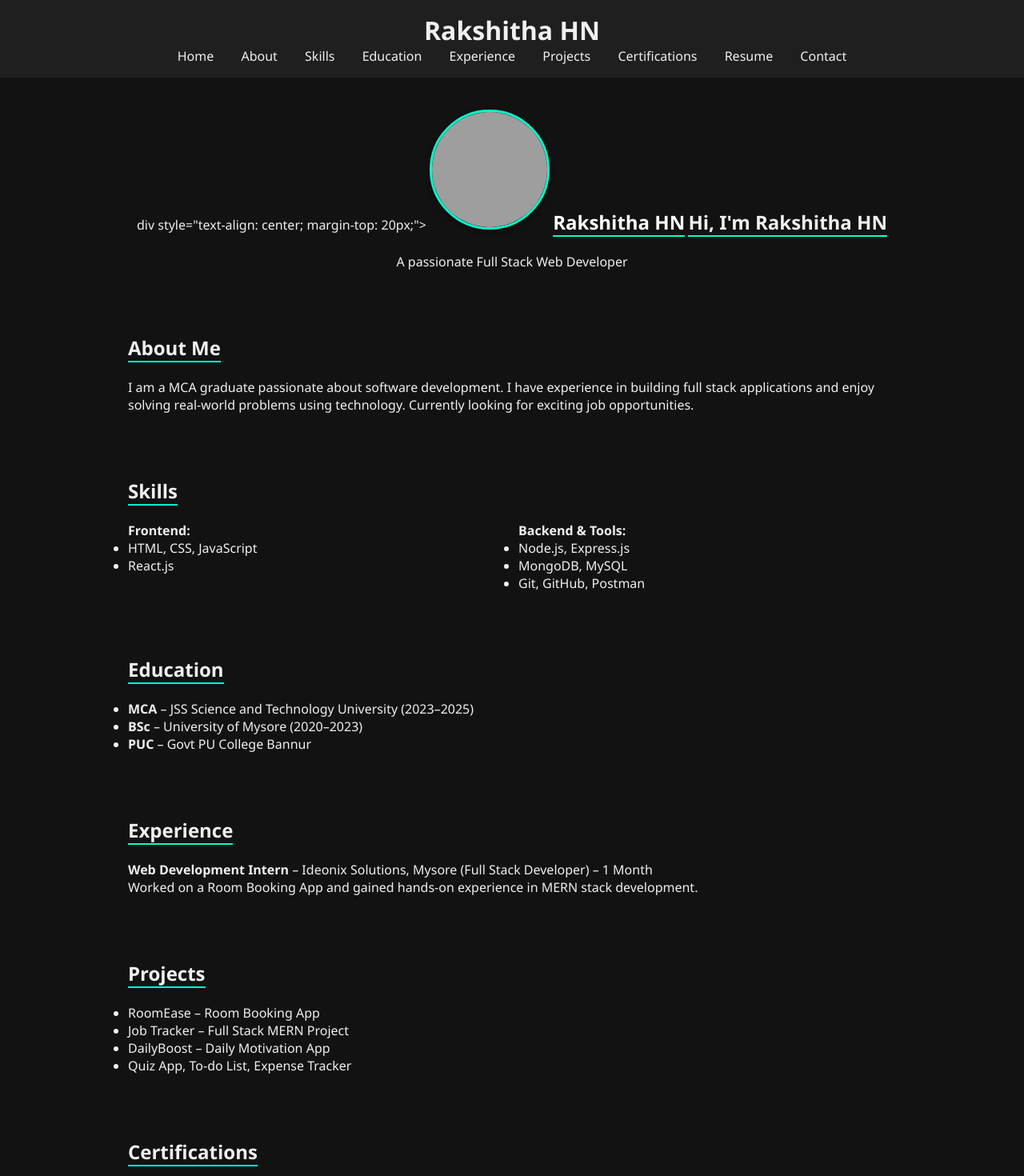
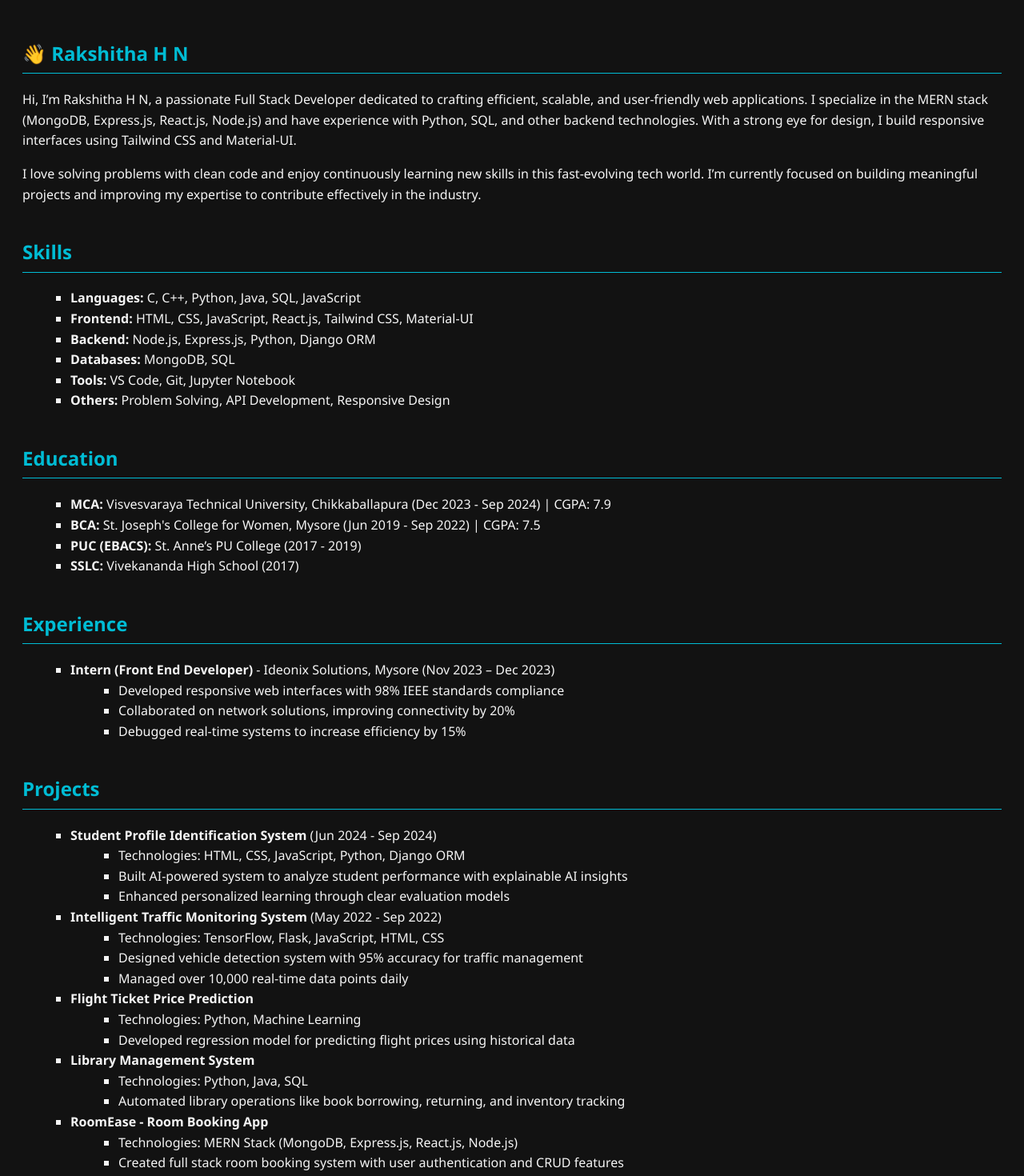
Before and after one commit to rakshu112003/My-personal-website-, a plain HTML site: page index.html in a window 1280 px wide. Shown: the top 1470 px of the page at 80% size. Drawn offline with Linux system fonts and the light colour scheme; grey boxes are pictures that could not be loaded.

Commit message:
Update index.html

```diff
--- a/index.html
+++ b/index.html
@@ -1,160 +1,126 @@
-<!DOCTYPE html><html lang="en">
+<!DOCTYPE html>
+<html lang="en">
 <head>
   <meta charset="UTF-8" />
-  <meta name="viewport" content="width=device-width, initial-scale=1.0" />
-  <title>Rakshitha HN | Portfolio</title>
+  <meta name="viewport" content="width=device-width, initial-scale=1.0"/>
+  <title>Rakshitha H N - Portfolio</title>
   <style>
-    * {
-      margin: 0;
-      padding: 0;
-      box-sizing: border-box;
-      font-family: 'Segoe UI', Tahoma, Geneva, Verdana, sans-serif;
-      scroll-behavior: smooth;
-    }
     body {
       background-color: #121212;
-      color: #f0f0f0;
+      color: #f5f5f5;
+      font-family: 'Segoe UI', Tahoma, Geneva, Verdana, sans-serif;
+      line-height: 1.6;
+      padding: 20px;
     }
-    header {
-      background-color: #1f1f1f;
-      padding: 1rem;
-      text-align: center;
-      position: sticky;
-      top: 0;
-      z-index: 100;
+    h1, h2 {
+      color: #00bcd4;
+      border-bottom: 1px solid #00bcd4;
+      padding-bottom: 5px;
     }
-    nav a {
-      margin: 0 15px;
-      color: #f0f0f0;
+    a {
+      color: #82e9de;
       text-decoration: none;
     }
-    nav a:hover {
-      color: #00ffcc;
+    section {
+      margin-bottom: 40px;
     }
-    section {
-      padding: 40px 20px;
-      max-width: 1000px;
-      margin: auto;
-    }
-    h2 {
-      border-bottom: 2px solid #00ffcc;
-      display: inline-block;
-      margin-bottom: 20px;
-    }
-    .profile {
-      text-align: center;
-    }
-    .profile img {
-      border-radius: 50%;
-      width: 150px;
-      height: 150px;
-      object-fit: cover;
-      border: 3px solid #00ffcc;
-    }
-    .grid {
-      display: grid;
-      gap: 1rem;
-    }
-    .grid-2 {
-      grid-template-columns: repeat(auto-fit, minmax(300px, 1fr));
-    }
-    footer {
-      background-color: #1f1f1f;
-      text-align: center;
-      padding: 1rem;
-      font-size: 0.9rem;
-    }
-    .btn {
-      display: inline-block;
-      margin-top: 10px;
-      padding: 10px 20px;
-      background-color: #00ffcc;
-      color: #121212;
-      text-decoration: none;
-      border-radius: 5px;
-      transition: 0.3s;
-    }
-    .btn:hover {
-      background-color: #00cc99;
+    ul {
+      list-style-type: square;
+      margin-left: 20px;
     }
   </style>
 </head>
 <body>
-  <header>
-    <h1>Rakshitha HN</h1>
-    <nav>
-      <a href="#home">Home</a>
-      <a href="#about">About</a>
-      <a href="#skills">Skills</a>
-      <a href="#education">Education</a>
-      <a href="#experience">Experience</a>
-      <a href="#projects">Projects</a>
-      <a href="#certifications">Certifications</a>
-      <a href="#resume">Resume</a>
-      <a href="#contact">Contact</a>
-    </nav>
-  </header>  <section id="home" class="profile">
-div style="text-align: center; margin-top: 20px;">
-  <img
-    src="https://i.postimg.cc/LYNB4fj1/profile.jpg"
-    alt="Rakshitha HN Profile Photo"
-    width="200"
-    height="200"
-    style="border-radius: 50%; object-fit: cover; box-shadow: 0 4px 10px rgba(0,0,0,0.3);"
-  >
-  <h2 style="margin-top: 15px; color: #fff;">Rakshitha HN</h2>
-</div>
-
-    <h2>Hi, I'm Rakshitha HN</h2>
-    <p>A passionate Full Stack Web Developer</p>
-  </section>  <section id="about">
-    <h2>About Me</h2>
-    <p>I am a MCA graduate passionate about software development. I have experience in building full stack applications and enjoy solving real-world problems using technology. Currently looking for exciting job opportunities.</p>
-  </section>  <section id="skills">
+  <section id="home">
+    <h1>👋 Rakshitha H N</h1>
+    <p>Hi, I’m Rakshitha H N, a passionate Full Stack Developer dedicated to crafting efficient, scalable, and user-friendly web applications. I specialize in the MERN stack (MongoDB, Express.js, React.js, Node.js) and have experience with Python, SQL, and other backend technologies. With a strong eye for design, I build responsive interfaces using Tailwind CSS and Material-UI.</p>
+    <p>I love solving problems with clean code and enjoy continuously learning new skills in this fast-evolving tech world. I’m currently focused on building meaningful projects and improving my expertise to contribute effectively in the industry.</p>
+  </section>
+  <section id="skills">
     <h2>Skills</h2>
-    <div class="grid grid-2">
-      <div>
-        <strong>Frontend:</strong>
-        <ul>
-          <li>HTML, CSS, JavaScript</li>
-          <li>React.js</li>
-        </ul>
-      </div>
-      <div>
-        <strong>Backend & Tools:</strong>
-        <ul>
-          <li>Node.js, Express.js</li>
-          <li>MongoDB, MySQL</li>
-          <li>Git, GitHub, Postman</li>
-        </ul>
-      </div>
-    </div>
-  </section>  <section id="education">
+    <ul>
+      <li><strong>Languages:</strong> C, C++, Python, Java, SQL, JavaScript</li>
+      <li><strong>Frontend:</strong> HTML, CSS, JavaScript, React.js, Tailwind CSS, Material-UI</li>
+      <li><strong>Backend:</strong> Node.js, Express.js, Python, Django ORM</li>
+      <li><strong>Databases:</strong> MongoDB, SQL</li>
+      <li><strong>Tools:</strong> VS Code, Git, Jupyter Notebook</li>
+      <li><strong>Others:</strong> Problem Solving, API Development, Responsive Design</li>
+    </ul>
+  </section>
+  <section id="education">
     <h2>Education</h2>
     <ul>
-      <li><strong>MCA</strong> – JSS Science and Technology University (2023–2025)</li>
-      <li><strong>BSc</strong> – University of Mysore (2020–2023)</li>
-      <li><strong>PUC</strong> – Govt PU College Bannur</li>
+      <li><strong>MCA:</strong> Visvesvaraya Technical University, Chikkaballapura (Dec 2023 - Sep 2024) | CGPA: 7.9</li>
+      <li><strong>BCA:</strong> St. Joseph's College for Women, Mysore (Jun 2019 - Sep 2022) | CGPA: 7.5</li>
+      <li><strong>PUC (EBACS):</strong> St. Anne’s PU College (2017 - 2019)</li>
+      <li><strong>SSLC:</strong> Vivekananda High School (2017)</li>
     </ul>
-  </section>  <section id="experience">
+  </section>
+  <section id="experience">
     <h2>Experience</h2>
-    <p><strong>Web Development Intern</strong> – Ideonix Solutions, Mysore (Full Stack Developer) – 1 Month</p>
-    <p>Worked on a Room Booking App and gained hands-on experience in MERN stack development.</p>
-  </section>  <section id="projects">
+    <ul>
+      <li><strong>Intern (Front End Developer)</strong> - Ideonix Solutions, Mysore (Nov 2023 – Dec 2023)
+        <ul>
+          <li>Developed responsive web interfaces with 98% IEEE standards compliance</li>
+          <li>Collaborated on network solutions, improving connectivity by 20%</li>
+          <li>Debugged real-time systems to increase efficiency by 15%</li>
+        </ul>
+      </li>
+    </ul>
+  </section>
+  <section id="projects">
     <h2>Projects</h2>
     <ul>
-      <li>RoomEase – Room Booking App</li>
-      <li>Job Tracker – Full Stack MERN Project</li>
-      <li>DailyBoost – Daily Motivation App</li>
-      <li>Quiz App, To-do List, Expense Tracker</li>
+      <li><strong>Student Profile Identification System</strong> (Jun 2024 - Sep 2024)
+        <ul>
+          <li>Technologies: HTML, CSS, JavaScript, Python, Django ORM</li>
+          <li>Built AI-powered system to analyze student performance with explainable AI insights</li>
+          <li>Enhanced personalized learning through clear evaluation models</li>
+        </ul>
+      </li>
+      <li><strong>Intelligent Traffic Monitoring System</strong> (May 2022 - Sep 2022)
+        <ul>
+          <li>Technologies: TensorFlow, Flask, JavaScript, HTML, CSS</li>
+          <li>Designed vehicle detection system with 95% accuracy for traffic management</li>
+          <li>Managed over 10,000 real-time data points daily</li>
+        </ul>
+      </li>
+      <li><strong>Flight Ticket Price Prediction</strong>
+        <ul>
+          <li>Technologies: Python, Machine Learning</li>
+          <li>Developed regression model for predicting flight prices using historical data</li>
+        </ul>
+      </li>
+      <li><strong>Library Management System</strong>
+        <ul>
+          <li>Technologies: Python, Java, SQL</li>
+          <li>Automated library operations like book borrowing, returning, and inventory tracking</li>
+        </ul>
+      </li>
+      <li><strong>RoomEase - Room Booking App</strong>
+        <ul>
+          <li>Technologies: MERN Stack (MongoDB, Express.js, React.js, Node.js)</li>
+          <li>Created full stack room booking system with user authentication and CRUD features</li>
+        </ul>
+      </li>
     </ul>
-  </section>  <section id="certifications">
+  </section>
+  <section id="certifications">
     <h2>Certifications</h2>
     <ul>
-      <li>IBM SkillsBuild – Web Development Track</li>
-      <li>CodeChef Certificates (12+)</li>
-      <li>NPTEL – Programming in C</li>
+      <li>Privacy and Security on Social Media – NPTEL</li>
+      <li>React Interview Certification – CodeChef</li>
+      <li>Advanced React Development – CodeChef</li>
     </ul>
-  </section>  <section id="resume">
-    <h2>Resume</h2>
-    <a href="https:https://drive.google.com/file/d/1TEbfB7iiy5aIR2gtIRb3GpTWwZIqQBAA/view?usp=drivesdk
+  </section>
+  <section id="contact">
+    <h2>Contact</h2>
+    <ul>
+      <li><strong>Email:</strong> <a href="mailto:rakshithahn123@gmail.com">rakshithahn123@gmail.com</a></li>
+      <li><strong>Phone:</strong> 7411275251</li>
+      <li><strong>LinkedIn:</strong> <a href="https://www.linkedin.com/in/rakshitha-hn-a14124327/" target="_blank">View Profile</a></li>
+      <li><strong>GitHub:</strong> <a href="https://github.com/rakshu112003" target="_blank">rakshu112003</a></li>
+    </ul>
+  </section>
+</body>
+</html>
```
